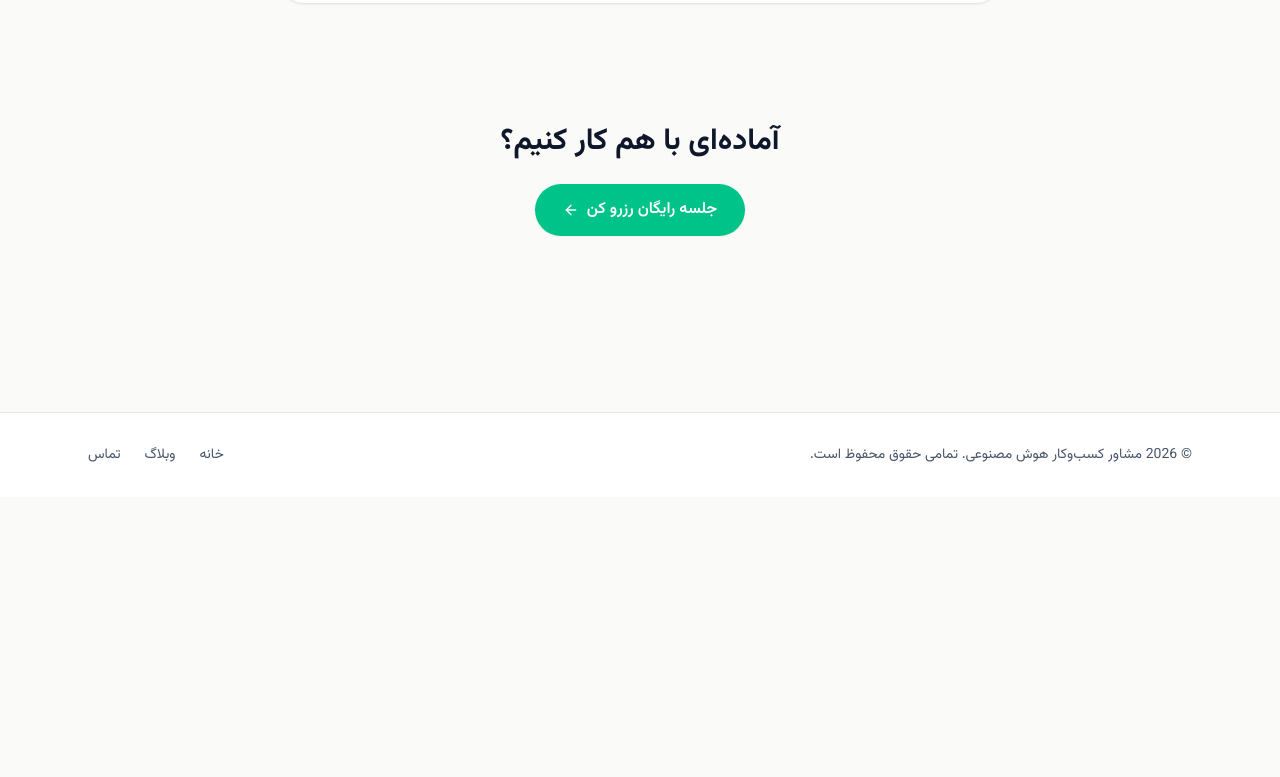
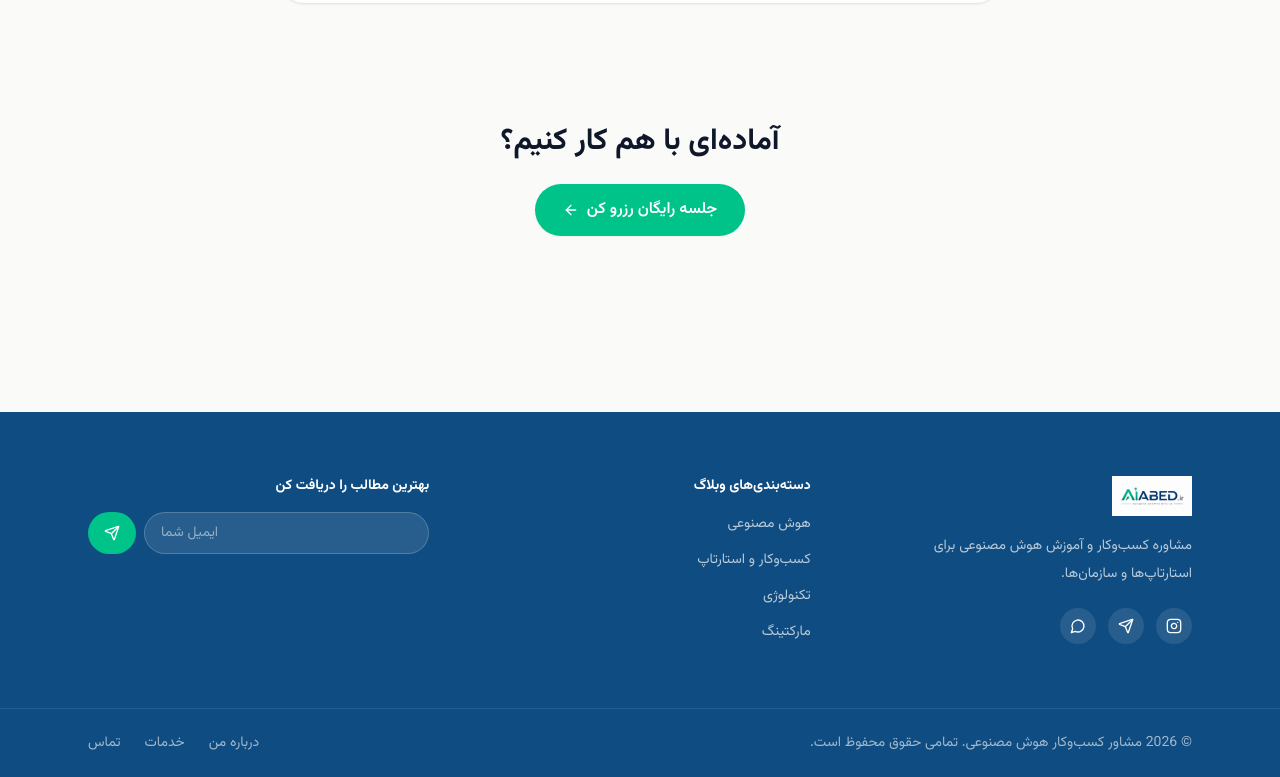
Before and after one commit to animooss-cell/personal-brand-site, a Next.js app: page /about in a window 1280 px wide. Shown: the part 3991-4768 px from the top of the page. Before the commit the page ends 4488 px from the top, so only its background shows below. Built offline with nearby package versions, Linux system fonts and the light colour scheme; no server answers; the database is empty.

Commit message:
redesign footer with newsletter

```diff
--- a/app/about/page.tsx
+++ b/app/about/page.tsx
@@ -25,6 +25,7 @@ import { createClient } from "@/lib/supabase/server";
 import { AboutContent, AboutTimelineItem, SiteSettings } from "@/lib/types";
 import AboutContactForm from "@/components/AboutContactForm";
 import { SITE_URL } from "@/lib/site";
+import { toWhatsappHref } from "@/lib/social";
 
 export const revalidate = 0;
 
@@ -90,12 +91,6 @@ const defaultSocialLinks: Record<string, string> = {
 };
 
 const defaultPhoneNumbers = ["09161002550", "09163070748"];
-
-function toWhatsappHref(value: string) {
-  const digits = value.replace(/\D/g, "");
-  const normalized = digits.startsWith("0") ? `98${digits.slice(1)}` : digits;
-  return `https://wa.me/${normalized}`;
-}
 
 const defaultTimeline = [
   { title: "ارگانایزر رویداد ملی فرآفرین", place: "تهران، اهواز، مسجد سلیمان، شوشتر (با جهاد دانشگاهی)" },
--- a/app/blog/[slug]/page.tsx
+++ b/app/blog/[slug]/page.tsx
@@ -5,6 +5,7 @@ import { Instagram, Send, MessageCircle, ArrowLeft } from "lucide-react";
 import { createClient } from "@/lib/supabase/server";
 import { AboutContent, Post, SiteSettings } from "@/lib/types";
 import { SITE_URL } from "@/lib/site";
+import { toWhatsappHref } from "@/lib/social";
 
 type RelatedPost = Pick<
   Post,
@@ -60,12 +61,6 @@ const defaultAuthorSocialLinks: Record<string, string> = {
   telegram: "https://t.me/Staruping_ir",
   whatsapp: "09161002550",
 };
-
-function toWhatsappHref(value: string) {
-  const digits = value.replace(/\D/g, "");
-  const normalized = digits.startsWith("0") ? `98${digits.slice(1)}` : digits;
-  return `https://wa.me/${normalized}`;
-}
 
 async function getAuthor() {
   const supabase = createClient();
--- a/app/blog/page.tsx
+++ b/app/blog/page.tsx
@@ -25,7 +25,13 @@ export const metadata: Metadata = {
 
 export const revalidate = 0;
 
-export default async function BlogPage() {
+export default async function BlogPage({
+  searchParams,
+}: {
+  searchParams: { category?: string };
+}) {
+  const category = searchParams.category;
+
   const supabase = createClient();
   const { data: latestPosts } = await supabase
     .from("posts")
@@ -43,7 +49,7 @@ export default async function BlogPage() {
     <div dir="rtl">
       <BlogHeroSlider posts={slides} />
 
-      <BlogPageGrid />
+      <BlogPageGrid category={category} />
 
       <section className="mx-auto max-w-6xl px-6 pb-20">
         <div className="grid gap-6 md:grid-cols-2">
--- a/components/BlogHeroSlider.tsx
+++ b/components/BlogHeroSlider.tsx
@@ -36,6 +36,7 @@ export default function BlogHeroSlider({ posts }: { posts: SlidePost[] }) {
             i === index ? "opacity-100" : "pointer-events-none opacity-0"
           }`}
         >
+          <Link href={`/blog/${post.slug}`} className="absolute inset-0 cursor-pointer" aria-label={post.title}>
             {post.featured_image && (
               // eslint-disable-next-line @next/next/no-img-element
               <img
@@ -44,7 +45,8 @@ export default function BlogHeroSlider({ posts }: { posts: SlidePost[] }) {
                 className="h-full w-full object-cover"
               />
             )}
-          <div className="absolute inset-0 bg-gradient-to-t from-slate-900/90 via-slate-900/40 to-transparent" />
+          </Link>
+          <div className="pointer-events-none absolute inset-0 bg-gradient-to-t from-slate-900/90 via-slate-900/40 to-transparent" />
 
           <div className="absolute inset-x-0 bottom-0 px-6 pb-10 md:px-16 md:pb-14">
             <div className="mx-auto max-w-6xl">
@@ -53,9 +55,11 @@ export default function BlogHeroSlider({ posts }: { posts: SlidePost[] }) {
                   {post.category}
                 </span>
               )}
-              <h2 className="mb-3 max-w-2xl text-xl font-bold leading-8 text-white md:text-3xl md:leading-10">
+              <Link href={`/blog/${post.slug}`} className="cursor-pointer">
+                <h2 className="mb-3 max-w-2xl text-xl font-bold leading-8 text-white transition-colors duration-200 hover:text-brand-200 md:text-3xl md:leading-10">
                   {post.title}
                 </h2>
+              </Link>
               <p className="mb-5 hidden max-w-xl text-sm leading-7 text-white/85 md:block">
                 {post.excerpt}
               </p>
--- a/components/BlogPageGrid.tsx
+++ b/components/BlogPageGrid.tsx
@@ -12,7 +12,7 @@ type PostSummary = Pick<
   "id" | "slug" | "title" | "excerpt" | "category" | "featured_image" | "published_at"
 >;
 
-export default function BlogPageGrid() {
+export default function BlogPageGrid({ category }: { category?: string }) {
   const supabase = createClient();
 
   const [posts, setPosts] = useState<PostSummary[]>([]);
@@ -23,16 +23,26 @@ export default function BlogPageGrid() {
   const totalPages = Math.max(1, Math.ceil(total / PAGE_SIZE));
 
   useEffect(() => {
+    setPage(1);
+  }, [category]);
+
+  useEffect(() => {
     let active = true;
     setLoading(true);
 
     const from = (page - 1) * PAGE_SIZE;
     const to = from + PAGE_SIZE - 1;
 
-    supabase
+    let query = supabase
       .from("posts")
       .select("id, slug, title, excerpt, category, featured_image, published_at", { count: "exact" })
-      .eq("status", "published")
+      .eq("status", "published");
+
+    if (category) {
+      query = query.eq("category", category);
+    }
+
+    query
       .order("published_at", { ascending: false })
       .range(from, to)
       .then(({ data, count }) => {
@@ -45,10 +55,21 @@ export default function BlogPageGrid() {
     return () => {
       active = false;
     };
-  }, [page, supabase]);
+  }, [page, category, supabase]);
 
   return (
     <section className="mx-auto max-w-6xl px-6 py-16" dir="rtl">
+      {category && (
+        <div className="mb-8 flex items-center justify-center gap-2">
+          <span className="rounded-full bg-brand-50 px-4 py-1.5 text-sm font-semibold text-brand-700">
+            {category}
+          </span>
+          <Link href="/blog" className="text-sm text-slate-400 underline hover:text-slate-600">
+            حذف فیلتر
+          </Link>
+        </div>
+      )}
+
       {loading ? (
         <div className="grid gap-8 md:grid-cols-3">
           {Array.from({ length: PAGE_SIZE }).map((_, i) => (
@@ -90,7 +111,9 @@ export default function BlogPageGrid() {
           ))}
 
           {!posts.length && (
-            <p className="col-span-3 text-center text-slate-400">هنوز پستی منتشر نشده است.</p>
+            <p className="col-span-3 text-center text-slate-400">
+              {category ? "پستی در این دسته‌بندی منتشر نشده است." : "هنوز پستی منتشر نشده است."}
+            </p>
           )}
         </div>
       )}
--- a/components/Footer.tsx
+++ b/components/Footer.tsx
@@ -1,20 +1,115 @@
 import Link from "next/link";
+import { Instagram, Send, MessageCircle } from "lucide-react";
+import { createClient } from "@/lib/supabase/server";
+import { AboutContent, SiteSettings } from "@/lib/types";
+import { toWhatsappHref } from "@/lib/social";
+import NewsletterForm from "@/components/NewsletterForm";
 
-export default function Footer() {
+const defaultSocialLinks: Record<string, string> = {
+  instagram: "https://www.instagram.com/startuping_ir",
+  telegram: "https://t.me/Staruping_ir",
+  whatsapp: "09161002550",
+};
+
+const categories = [
+  { label: "هوش مصنوعی", value: "هوش مصنوعی" },
+  { label: "کسب‌وکار و استارتاپ", value: "کسب‌وکار" },
+  { label: "تکنولوژی", value: "تکنولوژی" },
+  { label: "مارکتینگ", value: "مارکتینگ" },
+];
+
+export default async function Footer() {
+  const supabase = createClient();
+  const [{ data: about }, { data: settings }] = await Promise.all([
+    supabase.from("about_content").select("*").eq("id", 1).single(),
+    supabase.from("settings").select("*").eq("id", 1).single(),
+  ]);
+
+  const a = about as AboutContent | null;
+  const s = settings as SiteSettings | null;
+
+  const description =
+    s?.site_description ||
+    "مشاوره کسب‌وکار و آموزش هوش مصنوعی برای استارتاپ‌ها و سازمان‌ها.";
+
+  const socialLinks: Record<string, string> = { ...defaultSocialLinks };
+  for (const [key, value] of Object.entries(a?.social_links ?? {})) {
+    if (value) socialLinks[key] = value;
+  }
+
+  const socialItems = [
+    { key: "instagram", icon: Instagram, href: socialLinks.instagram },
+    { key: "telegram", icon: Send, href: socialLinks.telegram },
+    {
+      key: "whatsapp",
+      icon: MessageCircle,
+      href: socialLinks.whatsapp ? toWhatsappHref(socialLinks.whatsapp) : "",
+    },
+  ].filter((item) => item.href);
+
   return (
-    <footer className="mt-24 border-t border-gray-200 bg-white">
-      <div className="mx-auto flex max-w-6xl flex-col items-center justify-between gap-4 px-6 py-8 text-sm text-slate-600 md:flex-row">
+    <footer className="mt-24 bg-brand-dark text-white" dir="rtl">
+      <div className="mx-auto grid max-w-6xl gap-10 px-6 py-16 sm:grid-cols-2 lg:grid-cols-3">
+        <div>
+          {/* eslint-disable-next-line @next/next/no-img-element */}
+          <img src="/logo.png" alt="لوگو" style={{ height: "40px", width: "auto" }} className="mb-4" />
+          <p className="mb-5 max-w-xs text-sm leading-7 text-white/70">{description}</p>
+          {socialItems.length > 0 && (
+            <div className="flex items-center gap-3">
+              {socialItems.map((item) => {
+                const Icon = item.icon;
+                return (
+                  <a
+                    key={item.key}
+                    href={item.href}
+                    target="_blank"
+                    rel="noopener noreferrer"
+                    className="flex h-9 w-9 cursor-pointer items-center justify-center rounded-full bg-white/10 transition-colors duration-200 hover:bg-brand hover:text-white"
+                  >
+                    <Icon className="h-4 w-4" aria-hidden="true" />
+                  </a>
+                );
+              })}
+            </div>
+          )}
+        </div>
+
+        <div>
+          <h3 className="mb-4 text-sm font-bold text-white">دسته‌بندی‌های وبلاگ</h3>
+          <ul className="flex flex-col gap-3">
+            {categories.map((category) => (
+              <li key={category.value}>
+                <Link
+                  href={`/blog?category=${encodeURIComponent(category.value)}`}
+                  className="text-sm text-white/70 transition-colors duration-200 hover:text-brand-300"
+                >
+                  {category.label}
+                </Link>
+              </li>
+            ))}
+          </ul>
+        </div>
+
+        <div>
+          <h3 className="mb-4 text-sm font-bold text-white">بهترین مطالب را دریافت کن</h3>
+          <NewsletterForm />
+        </div>
+      </div>
+
+      <div className="border-t border-white/10">
+        <div className="mx-auto flex max-w-6xl flex-col items-center justify-between gap-4 px-6 py-6 text-sm text-white/60 md:flex-row">
           <p>© {new Date().getFullYear()} مشاور کسب‌وکار هوش مصنوعی. تمامی حقوق محفوظ است.</p>
           <div className="flex gap-6">
-          <Link href="/" className="transition-colors duration-200 hover:text-brand-600">
-            خانه
+            <Link href="/about" className="transition-colors duration-200 hover:text-brand-300">
+              درباره من
             </Link>
-          <Link href="/blog" className="transition-colors duration-200 hover:text-brand-600">
-            وبلاگ
+            <Link href="/services" className="transition-colors duration-200 hover:text-brand-300">
+              خدمات
             </Link>
-          <Link href="/contact" className="transition-colors duration-200 hover:text-brand-600">
+            <Link href="/contact" className="transition-colors duration-200 hover:text-brand-300">
               تماس
             </Link>
+          </div>
         </div>
       </div>
     </footer>
--- /dev/null
+++ b/components/NewsletterForm.tsx
@@ -0,0 +1,66 @@
+"use client";
+
+import { useState, type FormEvent } from "react";
+import { Send } from "lucide-react";
+import { createClient } from "@/lib/supabase/client";
+
+export default function NewsletterForm() {
+  const [email, setEmail] = useState("");
+  const [submitting, setSubmitting] = useState(false);
+  const [submitted, setSubmitted] = useState(false);
+  const [error, setError] = useState<string | null>(null);
+
+  async function handleSubmit(e: FormEvent<HTMLFormElement>) {
+    e.preventDefault();
+    setSubmitting(true);
+    setError(null);
+
+    const supabase = createClient();
+    const { error: insertError } = await supabase
+      .from("newsletter_subscribers")
+      .insert({ email });
+
+    setSubmitting(false);
+
+    if (insertError) {
+      setError(
+        insertError.message.includes("duplicate")
+          ? "این ایمیل قبلاً ثبت شده است."
+          : "ثبت ایمیل با خطا مواجه شد."
+      );
+      return;
+    }
+
+    setSubmitted(true);
+    setEmail("");
+  }
+
+  if (submitted) {
+    return <p className="text-sm text-brand-300">با موفقیت در خبرنامه ثبت شدید.</p>;
+  }
+
+  return (
+    <form onSubmit={handleSubmit} className="flex flex-col gap-2">
+      <div className="flex gap-2">
+        <input
+          type="email"
+          required
+          value={email}
+          onChange={(e) => setEmail(e.target.value)}
+          placeholder="ایمیل شما"
+          dir="ltr"
+          className="w-full rounded-full border border-white/20 bg-white/10 px-4 py-2.5 text-sm text-white placeholder:text-white/50 outline-none focus:border-brand"
+        />
+        <button
+          type="submit"
+          disabled={submitting}
+          aria-label="عضویت در خبرنامه"
+          className="inline-flex cursor-pointer items-center justify-center rounded-full bg-brand px-4 py-2.5 text-white transition-colors duration-200 hover:bg-brand-600 disabled:opacity-60"
+        >
+          <Send className="h-4 w-4" aria-hidden="true" />
+        </button>
+      </div>
+      {error && <p className="text-xs text-red-300">{error}</p>}
+    </form>
+  );
+}
--- /dev/null
+++ b/lib/social.ts
@@ -0,0 +1,5 @@
+export function toWhatsappHref(value: string) {
+  const digits = value.replace(/\D/g, "");
+  const normalized = digits.startsWith("0") ? `98${digits.slice(1)}` : digits;
+  return `https://wa.me/${normalized}`;
+}
```
Also changed, not shown: 2 other files (tests, documents, lock files or other folders). Lines whose indentation alone changed are shown as unchanged.
